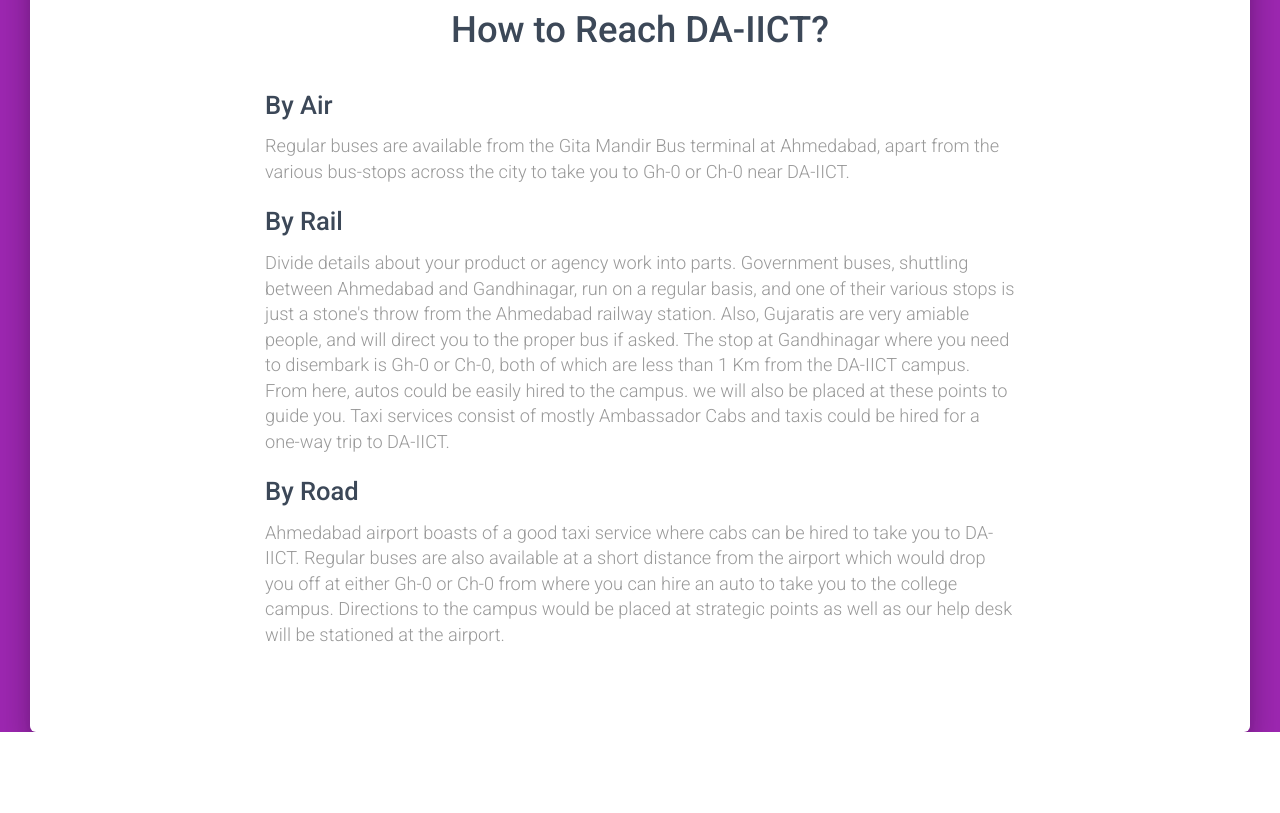
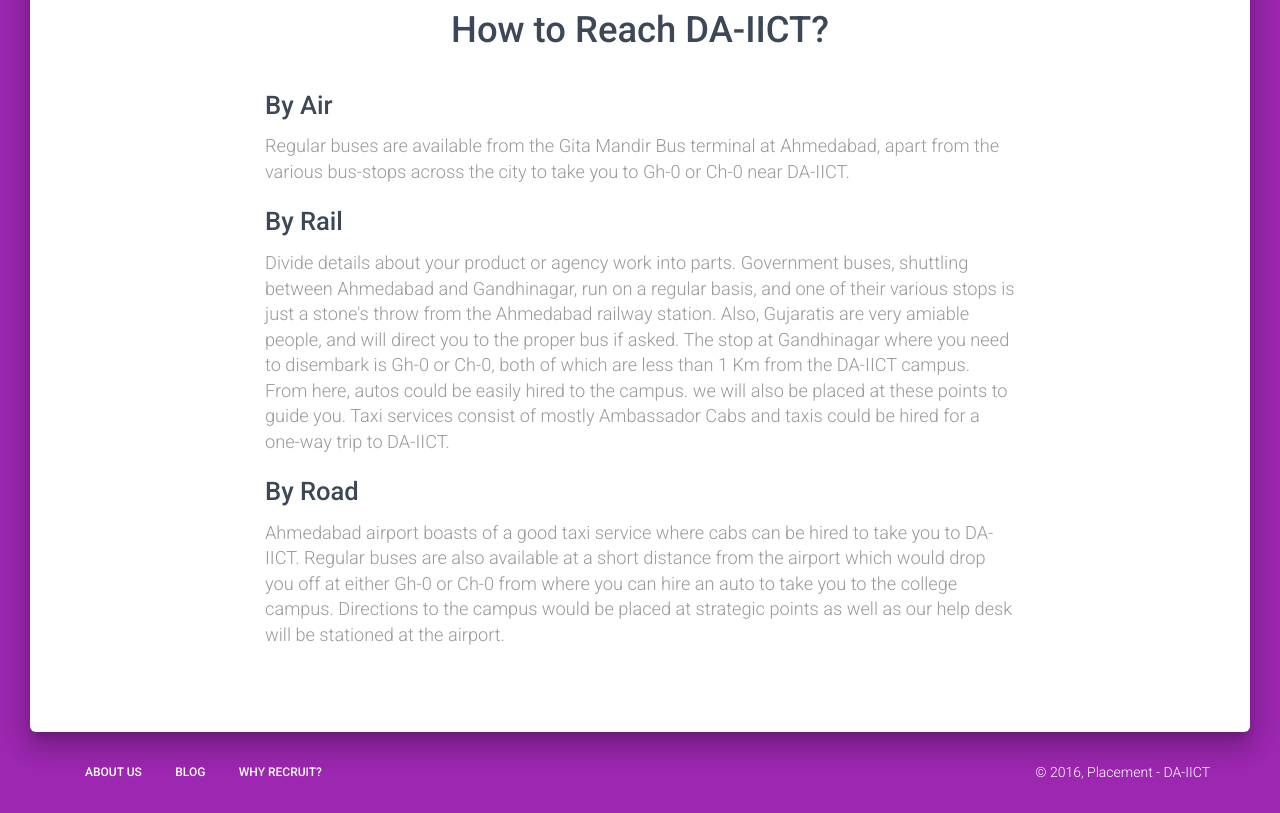
Before and after one commit to anuragagarwal561994/Placement-Portal, a plain HTML site: page blue_layout_ct.html in a window 1280 px wide. Shown: the part 1196-2009 px from the top of the page. Before the commit the page ends 1928 px from the top, so only its background shows below. Drawn offline with Linux system fonts and the light colour scheme.

Commit message:
Adds a footer

```diff
--- a/blue_layout_ct.html
+++ b/blue_layout_ct.html
@@ -63,6 +63,10 @@
             .text-xs-md {
                 font-size: 1.8em;
             }
+        }
+
+        footer a, footer {
+            color: white;
         }
     </style>
 </head>
@@ -184,6 +188,21 @@
 
             </div>
         </div>
+
+        <footer class="footer">
+            <div class="container">
+                <nav class="pull-left">
+                    <ul>
+                        <li><a href="#"> About Us </a></li>
+                        <li><a href="#"> Blog </a></li>
+                        <li><a href="#"> Why Recruit? </a></li>
+                    </ul>
+                </nav>
+                <div class="copyright pull-right white">
+                    &copy; 2016, Placement - DA-IICT
+                </div>
+            </div>
+        </footer>
     </div>
 
     <!--   Core JS Files   -->
```
